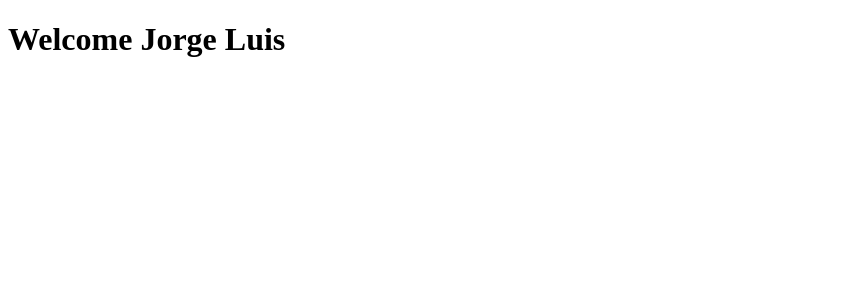
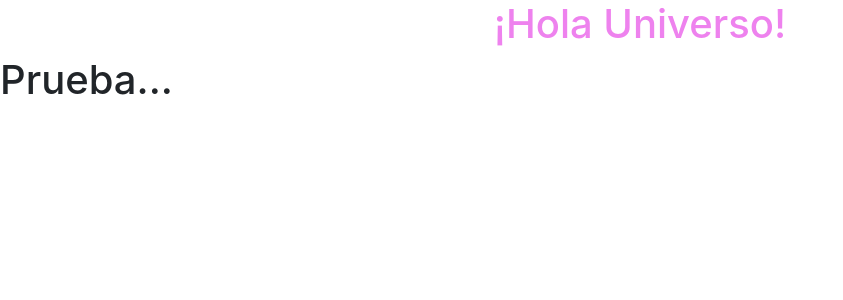
Before and after one commit to jlortizcastillo/curso-angular-4, an Angular app in the folder appCurso/: page / in a window 1280 px wide. Shown: the top 300 px of the page, without its empty margins (0-843 px from the left). Built offline with nearby package versions, Linux system fonts and the light colour scheme.

Commit message:
Seccion01-5: Editando AppComponent
Editando el componente principal

```diff
--- a/appCurso/src/app/app.component.css
+++ b/appCurso/src/app/app.component.css
@@ -0,0 +1,3 @@
+.violeta {
+    color: violet;
+}
--- a/appCurso/src/app/app.component.html
+++ b/appCurso/src/app/app.component.html
@@ -1,3 +1,4 @@
-<h1>
-  Welcome {{title}}
-</h1>
+
+<div style="text-align: center;">
+  <h1 class="violeta">¡Hola {{ destino }}!</h1>
+</div>
--- a/appCurso/src/app/app.component.ts
+++ b/appCurso/src/app/app.component.ts
@@ -6,5 +6,5 @@
   styleUrls: ['./app.component.css']
 })
 export class AppComponent {
-  title = 'Jorge Luis';
+  destino: string = 'Universo';
 }
--- a/appCurso/src/index.html
+++ b/appCurso/src/index.html
@@ -7,8 +7,13 @@
 
   <meta name="viewport" content="width=device-width, initial-scale=1">
   <link rel="icon" type="image/x-icon" href="favicon.ico">
+  <link rel="stylesheet" href="https://maxcdn.bootstrapcdn.com/bootstrap/4.0.0-beta.2/css/bootstrap.min.css" integrity="sha384-PsH8R72JQ3SOdhVi3uxftmaW6Vc51MKb0q5P2rRUpPvrszuE4W1povHYgTpBfshb" crossorigin="anonymous">
+  <script src="https://code.jquery.com/jquery-3.2.1.slim.min.js" integrity="sha384-KJ3o2DKtIkvYIK3UENzmM7KCkRr/rE9/Qpg6aAZGJwFDMVNA/GpGFF93hXpG5KkN" crossorigin="anonymous"></script>
+  <script src="https://cdnjs.cloudflare.com/ajax/libs/popper.js/1.12.3/umd/popper.min.js" integrity="sha384-vFJXuSJphROIrBnz7yo7oB41mKfc8JzQZiCq4NCceLEaO4IHwicKwpJf9c9IpFgh" crossorigin="anonymous"></script>
+  <script src="https://maxcdn.bootstrapcdn.com/bootstrap/4.0.0-beta.2/js/bootstrap.min.js" integrity="sha384-alpBpkh1PFOepccYVYDB4do5UnbKysX5WZXm3XxPqe5iKTfUKjNkCk9SaVuEZflJ" crossorigin="anonymous"></script>
 </head>
 <body>
   <app-root>Loading...</app-root>
+  <h1 class="violeta">Prueba...</h1>
 </body>
 </html>
```
